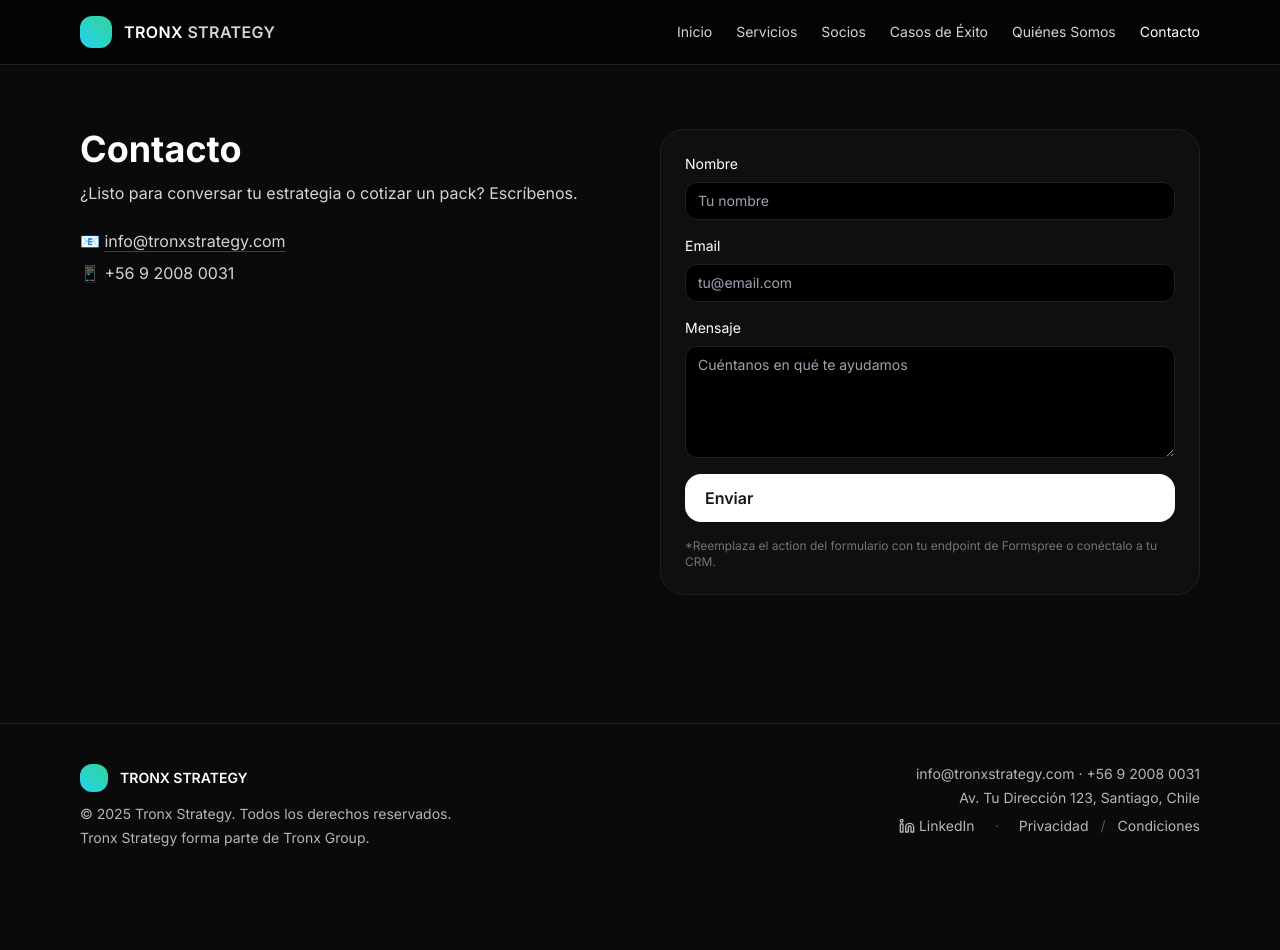
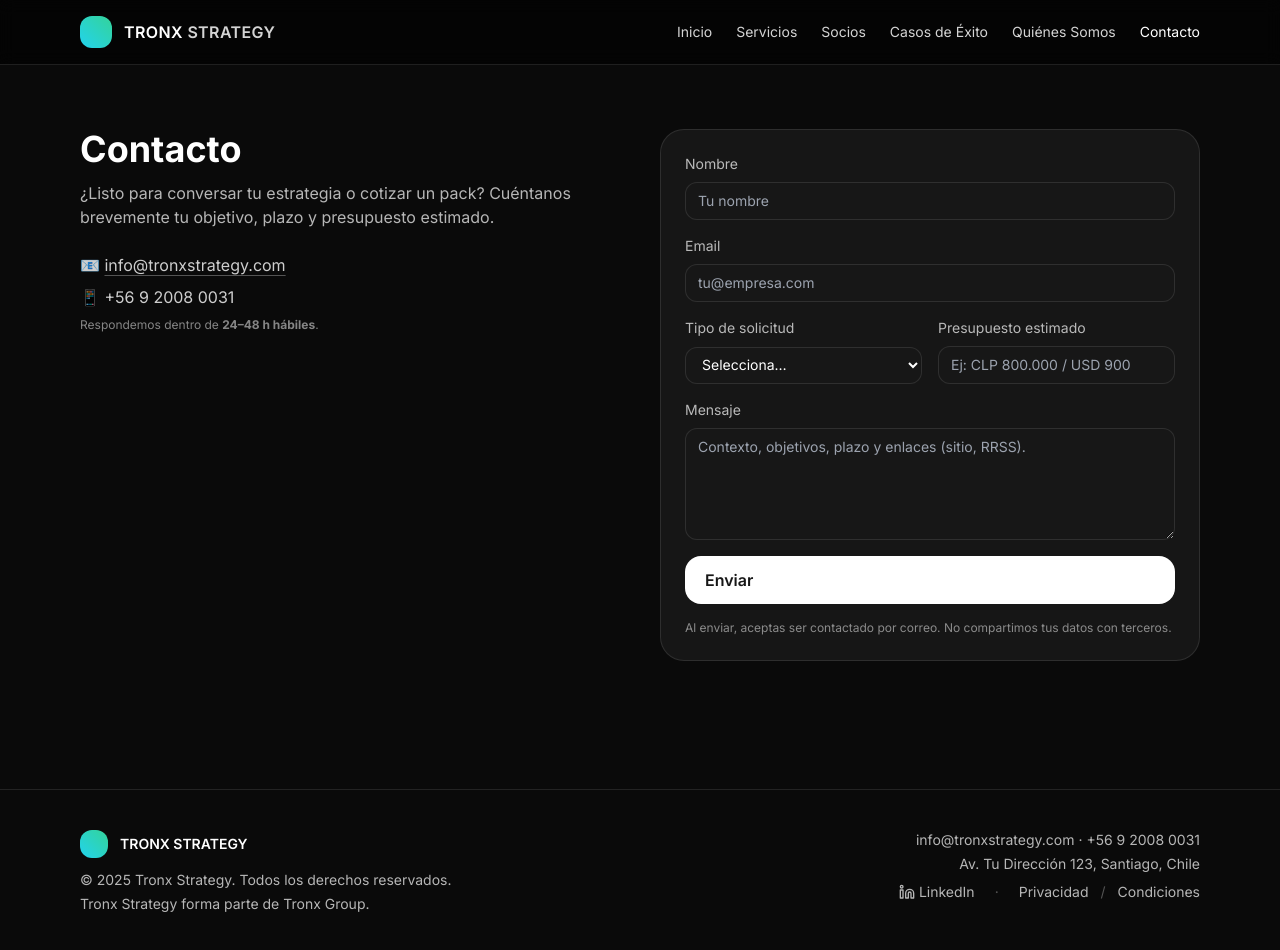
Before and after one commit to TronxGroup/Tronx-Strategy, a Next.js app: page /sections/contacto in a window 1280 px wide. Shown: the top 950 px of the page. Before the commit the page ends 888 px from the top, so only its background shows below. Built offline with nearby package versions, Linux system fonts and the light colour scheme.

Commit message:
Update page.tsx

```diff
--- a/app/sections/contacto/page.tsx
+++ b/app/sections/contacto/page.tsx
@@ -1,32 +1,142 @@
 export default function Page() {
   return (
     <div className="max-w-6xl mx-auto px-4 py-16 grid md:grid-cols-2 gap-10 items-start">
+      {/* Columna izquierda: info */}
       <div>
         <h1 className="text-3xl md:text-4xl font-bold">Contacto</h1>
-        <p className="mt-3 text-neutral-300">¿Listo para conversar tu estrategia o cotizar un pack? Escríbenos.</p>
-        <div className="mt-6 space-y-2 text-neutral-300">
-          <p>📧 <a className="underline decoration-neutral-700 underline-offset-4 hover:text-white" href="mailto:info@tronxstrategy.com">info@tronxstrategy.com</a></p>
-          <p>📱 +56 9 2008 0031</p>
+        <p className="mt-3 text-white/70">
+          ¿Listo para conversar tu estrategia o cotizar un pack? Cuéntanos brevemente tu objetivo,
+          plazo y presupuesto estimado.
+        </p>
+
+        <div className="mt-6 space-y-2 text-white/80">
+          <p>
+            📧{' '}
+            <a
+              className="underline underline-offset-4 decoration-white/30 hover:text-white"
+              href="mailto:info@tronxstrategy.com"
+            >
+              info@tronxstrategy.com
+            </a>
+          </p>
+          <p>
+            📱{' '}
+            <a className="hover:text-white" href="tel:+56920080031">
+              +56 9 2008 0031
+            </a>
+          </p>
+          <p className="text-xs text-white/50">
+            Respondemos dentro de <b>24–48 h hábiles</b>.
+          </p>
         </div>
       </div>
-      <form className="rounded-3xl border border-[var(--border)] bg-[var(--card)] p-6 grid gap-4" action="https://formspree.io/f/your-id" method="POST">
-        <label className="grid gap-2 text-sm">
-          <span>Nombre</span>
-          <input name="nombre" className="bg-black border border-[var(--border)] rounded-xl px-3 py-2 outline-none focus:border-neutral-600" placeholder="Tu nombre" required />
-        </label>
-        <label className="grid gap-2 text-sm">
-          <span>Email</span>
-          <input type="email" name="email" className="bg-black border border-[var(--border)] rounded-xl px-3 py-2 outline-none focus:border-neutral-600" placeholder="tu@email.com" required />
-        </label>
-        <label className="grid gap-2 text-sm">
-          <span>Mensaje</span>
-          <textarea name="mensaje" className="bg-black border border-[var(--border)] rounded-xl px-3 py-2 h-28 outline-none focus:border-neutral-600" placeholder="Cuéntanos en qué te ayudamos" required></textarea>
-        </label>
-        <button type="submit" className="inline-flex items-center gap-2 rounded-2xl bg-white text-neutral-900 px-5 py-3 font-semibold">
+
+      {/* Columna derecha: formulario */}
+      <form
+        className="rounded-3xl border border-white/10 bg-white/5 p-6 grid gap-4"
+        action="https://formspree.io/f/your-id" // ← reemplaza con tu endpoint real
+        method="POST"
+      >
+        {/* Anti-spam (honeypot) */}
+        <input type="text" name="_gotcha" className="hidden" aria-hidden="true" tabIndex={-1} />
+        {/* Subject útil para tu inbox */}
+        <input type="hidden" name="_subject" value="Nuevo contacto — Tronx Strategy" />
+
+        <LabelInput label="Nombre" name="nombre" placeholder="Tu nombre" autoComplete="name" required />
+        <LabelInput
+          label="Email"
+          type="email"
+          name="email"
+          placeholder="tu@empresa.com"
+          autoComplete="email"
+          required
+        />
+
+        {/* Tipo de solicitud y presupuesto ayudan a calificar rápido */}
+        <div className="grid md:grid-cols-2 gap-4">
+          <div className="grid gap-2 text-sm">
+            <label className="text-white/70" htmlFor="tipo">Tipo de solicitud</label>
+            <select
+              id="tipo"
+              name="tipo"
+              className="bg-neutral-900 border border-white/10 rounded-xl px-3 py-2 outline-none focus:ring-2 focus:ring-white/20"
+              defaultValue=""
+              required
+            >
+              <option value="" disabled>Selecciona…</option>
+              <option value="diagnostico">Diagnóstico / asesoría</option>
+              <option value="onboarding">Onboarding (Fundamentos)</option>
+              <option value="transformacion">Transformación digital</option>
+              <option value="estrategia">Estrategia / capacitación</option>
+              <option value="cotizacion_pack">Cotización pack</option>
+              <option value="otro">Otro</option>
+            </select>
+          </div>
+
+          <LabelInput
+            label="Presupuesto estimado"
+            name="presupuesto"
+            placeholder="Ej: CLP 800.000 / USD 900"
+          />
+        </div>
+
+        <div className="grid gap-2 text-sm">
+          <label className="text-white/70" htmlFor="mensaje">Mensaje</label>
+          <textarea
+            id="mensaje"
+            name="mensaje"
+            className="bg-neutral-900 border border-white/10 rounded-xl px-3 py-2 h-28 outline-none focus:ring-2 focus:ring-white/20"
+            placeholder="Contexto, objetivos, plazo y enlaces (sitio, RRSS)."
+            required
+          />
+        </div>
+
+        <button
+          type="submit"
+          className="inline-flex items-center gap-2 rounded-2xl bg-white text-neutral-900 px-5 py-3 font-semibold"
+        >
           Enviar
         </button>
-        <p className="text-xs text-neutral-500">*Reemplaza el action del formulario con tu endpoint de Formspree o conéctalo a tu CRM.</p>
+
+        <p className="text-xs text-white/50">
+          Al enviar, aceptas ser contactado por correo. No compartimos tus datos con terceros.
+        </p>
+        {/* Para redirigir a una página de gracias, revisa la opción correspondiente de tu proveedor de formularios */}
+        {/* <input type="hidden" name="_redirect" value="https://tudominio.com/contacto/gracias" /> */}
       </form>
     </div>
-  )
+  );
 }
+
+/* ---------- Subcomponente ---------- */
+
+function LabelInput({
+  label,
+  name,
+  type = 'text',
+  placeholder,
+  autoComplete,
+  required,
+}: {
+  label: string;
+  name: string;
+  type?: string;
+  placeholder?: string;
+  autoComplete?: string;
+  required?: boolean;
+}) {
+  return (
+    <label className="grid gap-2 text-sm" htmlFor={name}>
+      <span className="text-white/70">{label}</span>
+      <input
+        id={name}
+        name={name}
+        type={type}
+        placeholder={placeholder}
+        autoComplete={autoComplete}
+        required={required}
+        className="bg-neutral-900 border border-white/10 rounded-xl px-3 py-2 outline-none focus:ring-2 focus:ring-white/20"
+      />
+    </label>
+  );
+}
```
